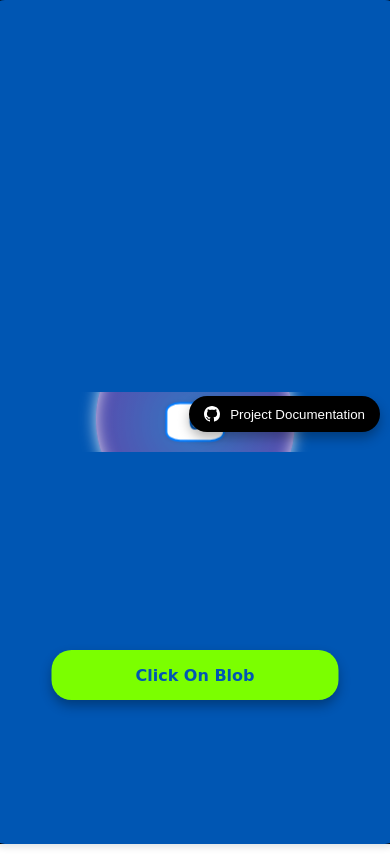
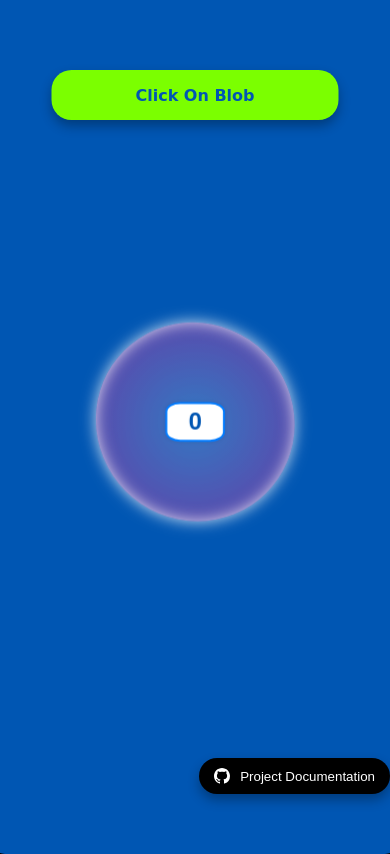
Before and after one commit to SandorGyorfi/Blob-the-Click-Thief, a React (Create React App) app: page / in a window 390 px wide. Built offline with nearby package versions, Linux system fonts and the light colour scheme; no server answers; the database is empty.

Commit message:
BCT-2: Update; correction on  mobile view

```diff
--- a/src/App.css
+++ b/src/App.css
@@ -27,15 +27,12 @@ html, body {
 }
 
 .Container {
-  height: auto;
-  max-height: 100vh;
+  height: 90vh;
   width: 90vw;
   margin: auto;
   position: relative;
-  overflow: auto;
-  padding-bottom: 50px;
+  overflow: hidden;
 }
-
 
 .App {
   display: flex;
@@ -53,21 +50,19 @@ html, body {
 }
 
 .GitHubButton {
-  position: absolute;
-  bottom: 20px;
+  position: fixed;
+  bottom: 60px;
   right: 10px;
   background-color: var(--color-background);
   color: var(--color-text);
   border: none;
   border-radius: var(--click-panel-border-radius);
-  box-shadow: 0 6px 12px rgba(0, 0, 0, 0.3);
-  padding: 10px 15px;
+  box-shadow: 0 6px 12px rgba(0, 0, 0, 0.3);  padding: 10px 15px;
   cursor: pointer;
   display: flex;
   align-items: center;
   gap: 10px;
 }
-
 
 .GitHubButton:hover {
   background-color: var(--color-accent-2);
@@ -81,8 +76,8 @@ html, body {
 
 @media (max-width: 768px) {
   .Container {
-      width: 100vw;
-      padding-bottom: 60px;
+    width: 100vw;
+    height: 100vh;
   }
 
   .App {
@@ -126,7 +121,7 @@ html, body {
       max-width: 100%;
       font-size: 1rem;
       padding: 10px 20px;
-      bottom: 80px;
+      bottom: 130px;
       transform: translateX(-50%);
   }
 }
--- a/src/components/ClickPanel/ClickPanel.css
+++ b/src/components/ClickPanel/ClickPanel.css
@@ -41,11 +41,11 @@
 
 @media (max-width: 768px) {
     .Click-Panel {
-      width: 70%;
-      max-width: 100%;
-      font-size: 1rem;
-      padding: 10px 20px;
-      top: 80%;
-      transform: translate(-50%, -50%);
+        width: 70%;
+        max-width: 100%;
+        font-size: 1rem;
+        padding: 10px 20px;
+        top: 80px;
+        transform: translateX(-50%);
     }
-  }
+}
```
